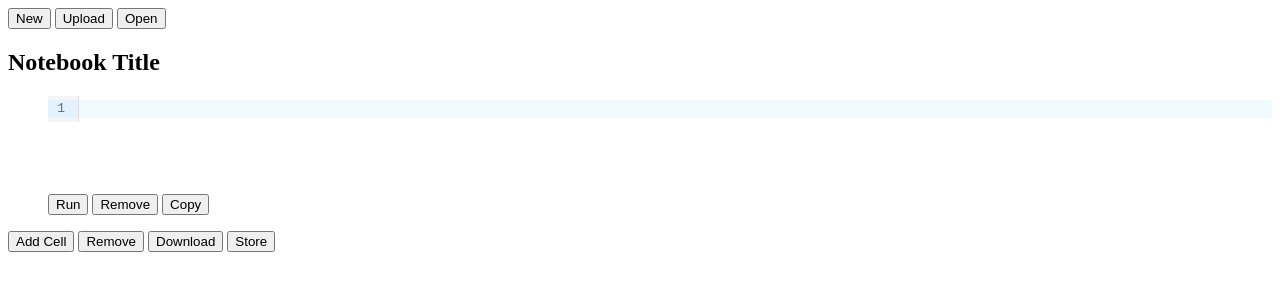
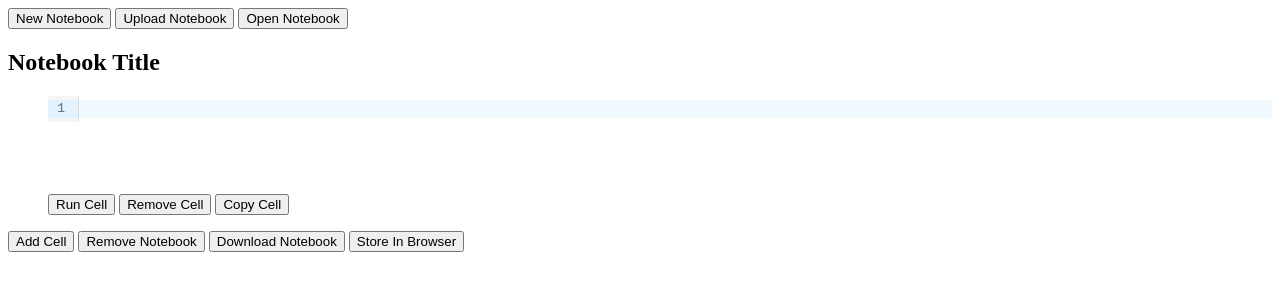
Before and after one commit to mooreolith/notebook, a website with bundled scripts: page docs/index.html in a window 1280 px wide. Built offline with nearby package versions, Linux system fonts and the light colour scheme.

```diff
--- a/docs/index.html
+++ b/docs/index.html
@@ -4,20 +4,16 @@
     <meta name="viewport" content="width=device-width, initial-scale=1.0">
     <meta charset="utf-8">
     <title>Notebook</title>
-    <link rel="stylesheet" href="/notebook/index.77ca5ebb.css">
+    <link rel="stylesheet" href="/notebook/index.1ec4f872.css">
   </head>
   <body>
 
     <main>
       <div class="app-buttons">
-        <button class="add-notebook">New</button>
+        <button class="add-notebook">New Notebook</button>
         <input type="file" class="notebook-input" style="display: none">
-        <!-- todo
-        <button class="open-notebook">Upload</button>
-        <button class="load-notebook">Open</button>
-        -->
-        <button class="upload-notebook">Upload</button>
-        <button class="open-notebook">Open</button>
+        <button class="upload-notebook">Upload Notebook</button>
+        <button class="open-notebook">Open Notebook</button>
       </div>
       <div class="notebooks">
 
@@ -32,9 +28,9 @@
 
         <div class="notebook-buttons">
           <button class="add-cell">Add Cell</button>
-          <button class="remove-notebook">Remove</button>
-          <button class="save-notebook">Download</button>
-          <button class="store-notebook">Store</button>
+          <button class="remove-notebook">Remove Notebook</button>
+          <button class="save-notebook">Download Notebook</button>
+          <button class="store-notebook">Store In Browser</button>
         </div>
       </article>
     </template>
@@ -55,9 +51,9 @@
         <br><br>
 
         <div class="cell-buttons">
-          <button class="run-cell">Run</button>
-          <button class="remove-cell">Remove</button>
-          <button class="copy-cell">Copy</button>
+          <button class="run-cell">Run Cell</button>
+          <button class="remove-cell">Remove Cell</button>
+          <button class="copy-cell">Copy Cell</button>
         </div>
       </section>
     </template>
```
Also changed, not shown: src/index.css (+15 -0 lines), src/index.html (+9 -13 lines), 4 other files.
